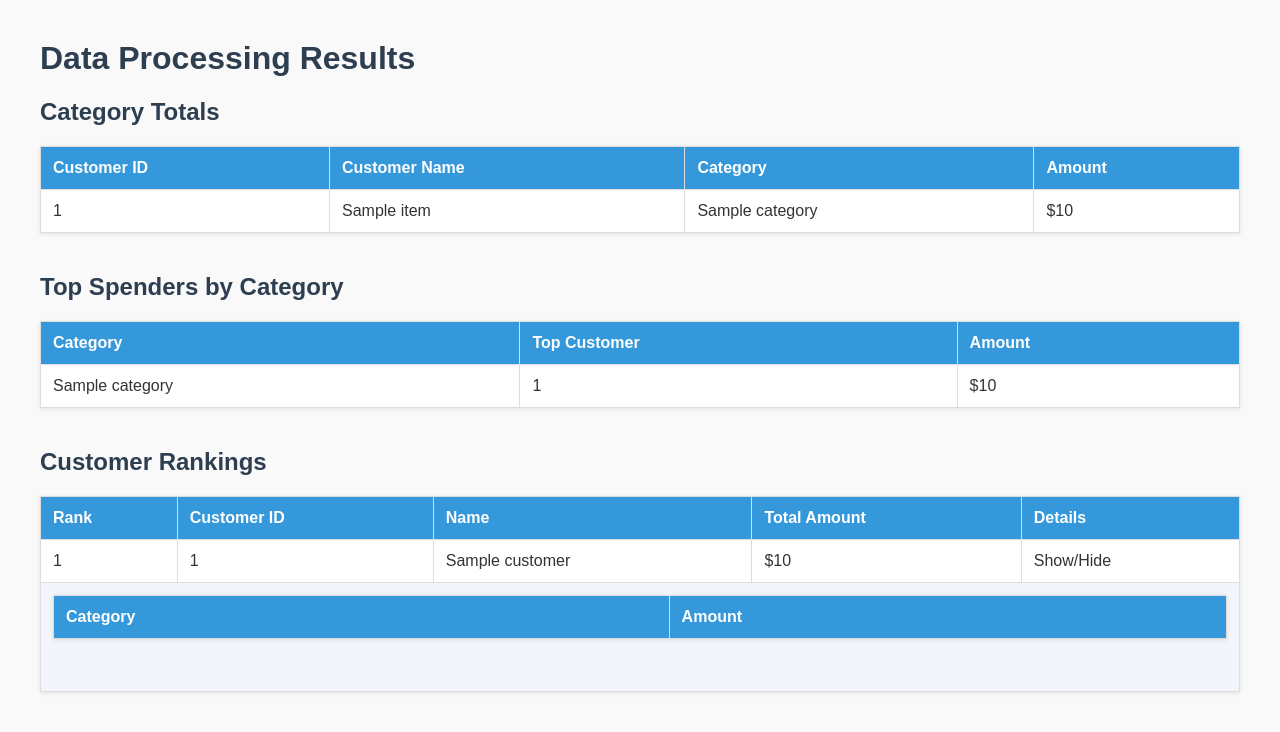
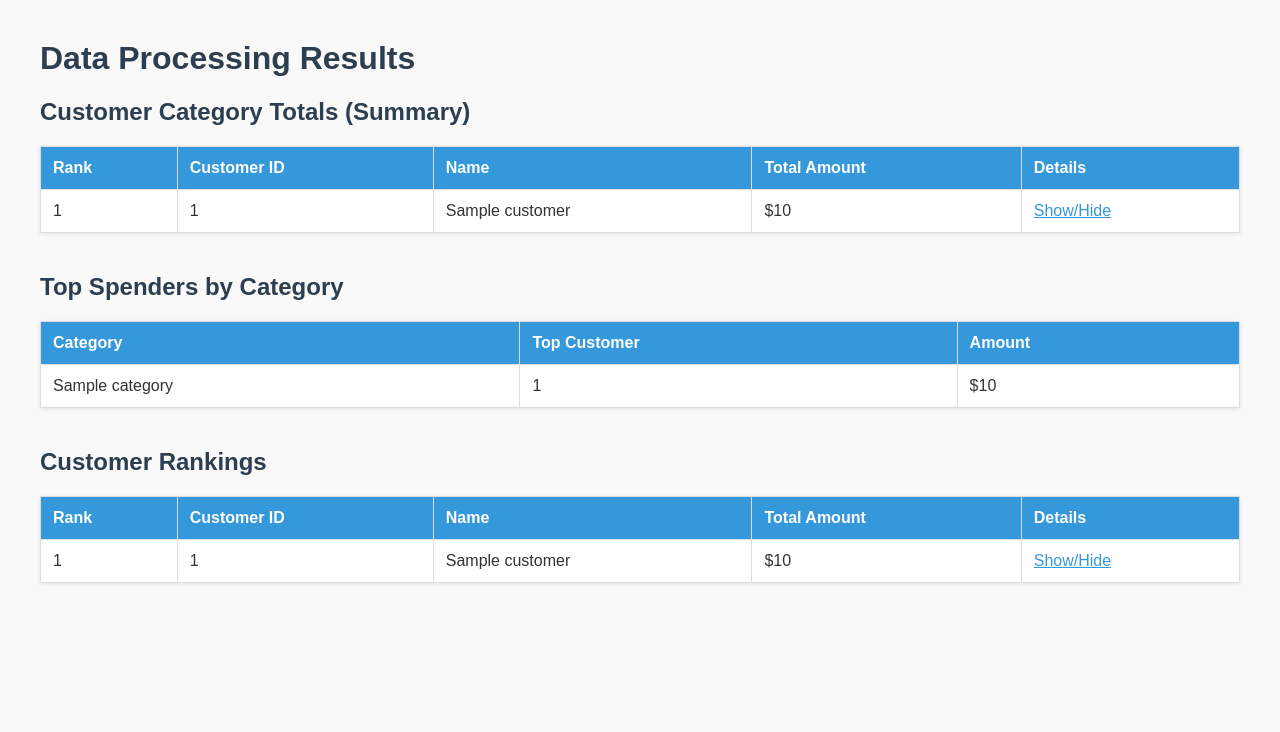
Before and after one commit to jedmarcnocum/py_data_pipeline_app, a Flask app: template templates/results.html in a window 1280 px wide. Shown: the top 732 px of the page. Run offline with Flask 3, Linux system fonts and the light colour scheme; the template is opened without the code that fills it: most values are stand-ins (such as "Sample title", 1, 10 or a date in 2020); lists and menus that the app fills with data are empty.

Commit message:
added row dropdown per customer to summarize table result

```diff
--- a/app.py
+++ b/app.py
@@ -36,7 +36,7 @@ def upload_file():
 
                 # Process Customers sheet
                 converted_lines = []
-                # Skips the header (row 0) and processes customer data from the first column
+                # This loop skips the header (row 0) and processes customer data from the first column
                 for raw_line in customers_raw.iloc[1:, 0]:
                     try:
                         line = str(raw_line).strip()
@@ -67,16 +67,19 @@ def upload_file():
                 # Total transaction per customer per category
                 category_totals = merged.groupby(['customer_id', 'name', 'category'])['amount'].sum().reset_index()
 
+                # Summarize category_totals to match customer ranking
+                category_totals_summary = category_totals.groupby(['customer_id', 'name'])['amount'].sum().reset_index()
+                category_totals_summary['rank'] = category_totals_summary['amount'].rank(method='dense', ascending=False).astype(int)
+                category_totals_summary = category_totals_summary.sort_values(by='rank')
+
                 # Top spender per category
                 top_spenders = category_totals.loc[category_totals.groupby('category')['amount'].idxmax()].reset_index(drop=True)
 
                 # Ranking customers
-                # Add name by taking first occurrence per customer
                 customer_ranking = merged.groupby('customer_id').agg({
                     'amount': 'sum',
                     'name': 'first'
                 }).reset_index()
-
                 customer_ranking['rank'] = customer_ranking['amount'].rank(method='dense', ascending=False).astype(int)
                 customer_ranking = customer_ranking.sort_values(by='rank')
 
@@ -84,9 +87,10 @@ def upload_file():
                 category_totals_grouped = category_totals.groupby('customer_id').apply(lambda df: df.to_dict(orient='records')).to_dict()
 
                 return render_template('results.html',
-                    category_totals_grouped=category_totals_grouped,
+                    category_totals=category_totals_summary.to_dict(orient='records'),
                     top_spenders=top_spenders.to_dict(orient='records'),
-                    customer_ranking=customer_ranking.to_dict(orient='records'))
+                    customer_ranking=customer_ranking.to_dict(orient='records'),
+                    category_totals_grouped=category_totals_grouped)
 
             except Exception as e:
                 flash(f'Error processing file: {e}')
--- a/templates/results.html
+++ b/templates/results.html
@@ -41,28 +41,73 @@
         tr:hover {
             background-color: #d1e7fd;
         }
+
+        .expand-button {
+            cursor: pointer;
+            color: #3498db;
+            text-decoration: underline;
+        }
+
+        .subcategory {
+            display: none;
+            background-color: #eef6fc;
+        }
     </style>
+    <script>
+        function toggleDetails(id) {
+            const row = document.getElementById(id);
+            if (row.style.display === 'none' || row.style.display === '') {
+                row.style.display = 'table-row';
+            } else {
+                row.style.display = 'none';
+            }
+        }
+    </script>
 </head>
 <body>
     <h1>Data Processing Results</h1>
 
-    <h2>Category Totals</h2>
+    <h2>Customer Category Totals (Summary)</h2>
     <table>
         <thead>
             <tr>
+                <th>Rank</th>
                 <th>Customer ID</th>
-                <th>Customer Name</th>
+                <th>Name</th>
+                <th>Total Amount</th>
+                <th>Details</th>
+            </tr>
+        </thead>
+        <tbody>
+            {% for customer in category_totals %}
+            <tr>
+                <td>{{ customer.rank }}</td>
+                <td>{{ customer.customer_id }}</td>
+                <td>{{ customer.name }}</td>
+                <td>${{ customer.amount }}</td>
+                <td>
+                    <span class="expand-button" onclick="toggleDetails('cat-details-{{ customer.customer_id }}')">Show/Hide</span>
+                </td>
+            </tr>
+            <tr id="cat-details-{{ customer.customer_id }}" class="subcategory">
+                <td colspan="5">
+                    <table>
+                        <thead>
+                            <tr>
                                 <th>Category</th>
                                 <th>Amount</th>
                             </tr>
                         </thead>
                         <tbody>
-            {% for item in category_totals %}
+                            {% for row in category_totals_grouped.get(customer.customer_id, []) %}
                             <tr>
-                <td>{{ item.customer_id }}</td>
-                <td>{{ item.name }}</td>
-                <td>{{ item.category }}</td>
-                <td>${{ item.amount }}</td>
+                                <td>{{ row.category }}</td>
+                                <td>${{ row.amount }}</td>
+                            </tr>
+                            {% endfor %}
+                        </tbody>
+                    </table>
+                </td>
             </tr>
             {% endfor %}
         </tbody>
@@ -106,9 +151,11 @@
                 <td>{{ customer.customer_id }}</td>
                 <td>{{ customer.name }}</td>
                 <td>${{ customer.amount }}</td>
-          <td><span class="expand-button" onclick="toggleDetails('details-{{ customer.customer_id }}')">Show/Hide</span></td>
+                <td>
+                    <span class="expand-button" onclick="toggleDetails('rank-details-{{ customer.customer_id }}')">Show/Hide</span>
+                </td>
             </tr>
-        <tr id="details-{{ customer.customer_id }}" class="subcategory">
+            <tr id="rank-details-{{ customer.customer_id }}" class="subcategory">
                 <td colspan="5">
                     <table>
                         <thead>
@@ -131,6 +178,5 @@
             {% endfor %}
         </tbody>
     </table>
-
 </body>
 </html>
```
Lines whose indentation alone changed are shown as unchanged.
